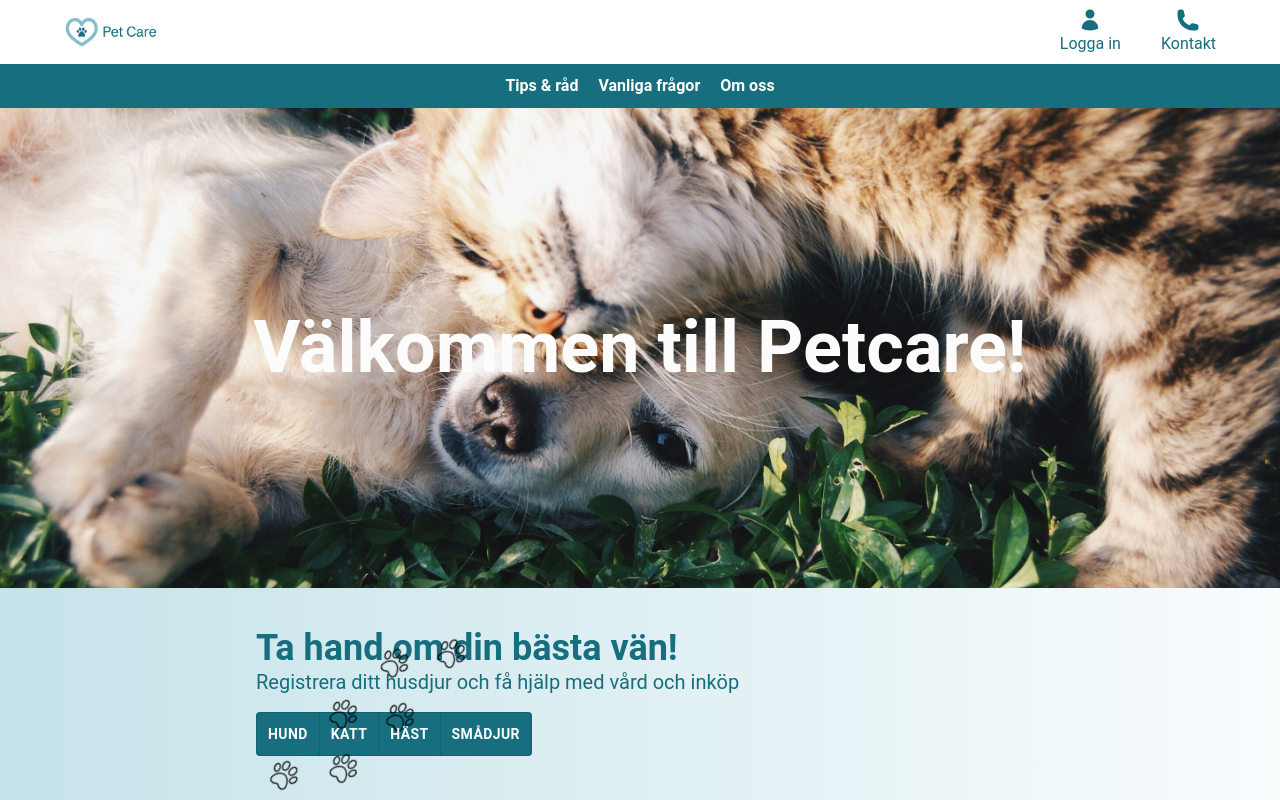
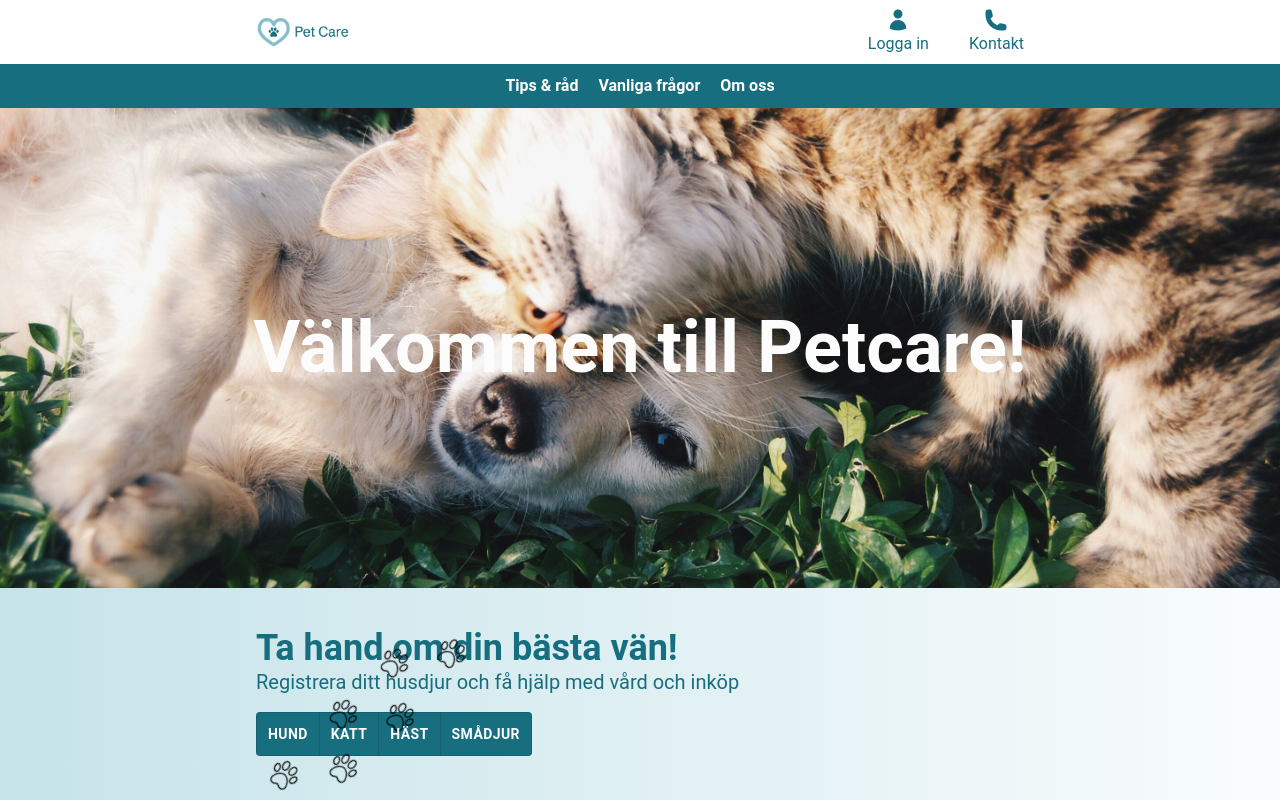
Before and after one commit to naathaliie/Nathalies-degree-project, a Next.js app in the folder pet-care/: page / in a window 1280 px wide. Shown: the top 800 px of the page. Built offline with nearby package versions, Linux system fonts and the light colour scheme.

Commit message:
minor stylefix

```diff
--- a/pet-care/src/app/components/TopBar.tsx
+++ b/pet-care/src/app/components/TopBar.tsx
@@ -13,7 +13,8 @@ const TopBar = () => {
   const currentUser = useSelector((state: RootState) => state.auth.currentUser);
 
   return (
-    <div className="w-full flex items-center justify-between text-petCare-sapphireTeal-dark px-16 py-2">
+    <div className="w-full flex  justify-center text-petCare-sapphireTeal-dark px-16 py-2">
+      <div className="w-2/3 flex items-center justify-between">
         <div>
           <Link href={"/"}>
             <Image src={logo} alt="logo-image" className="w-24 h-" />
@@ -50,6 +51,7 @@ const TopBar = () => {
           </Link>
         </div>
       </div>
+    </div>
   );
 };
 
```
Lines whose indentation alone changed are shown as unchanged.
